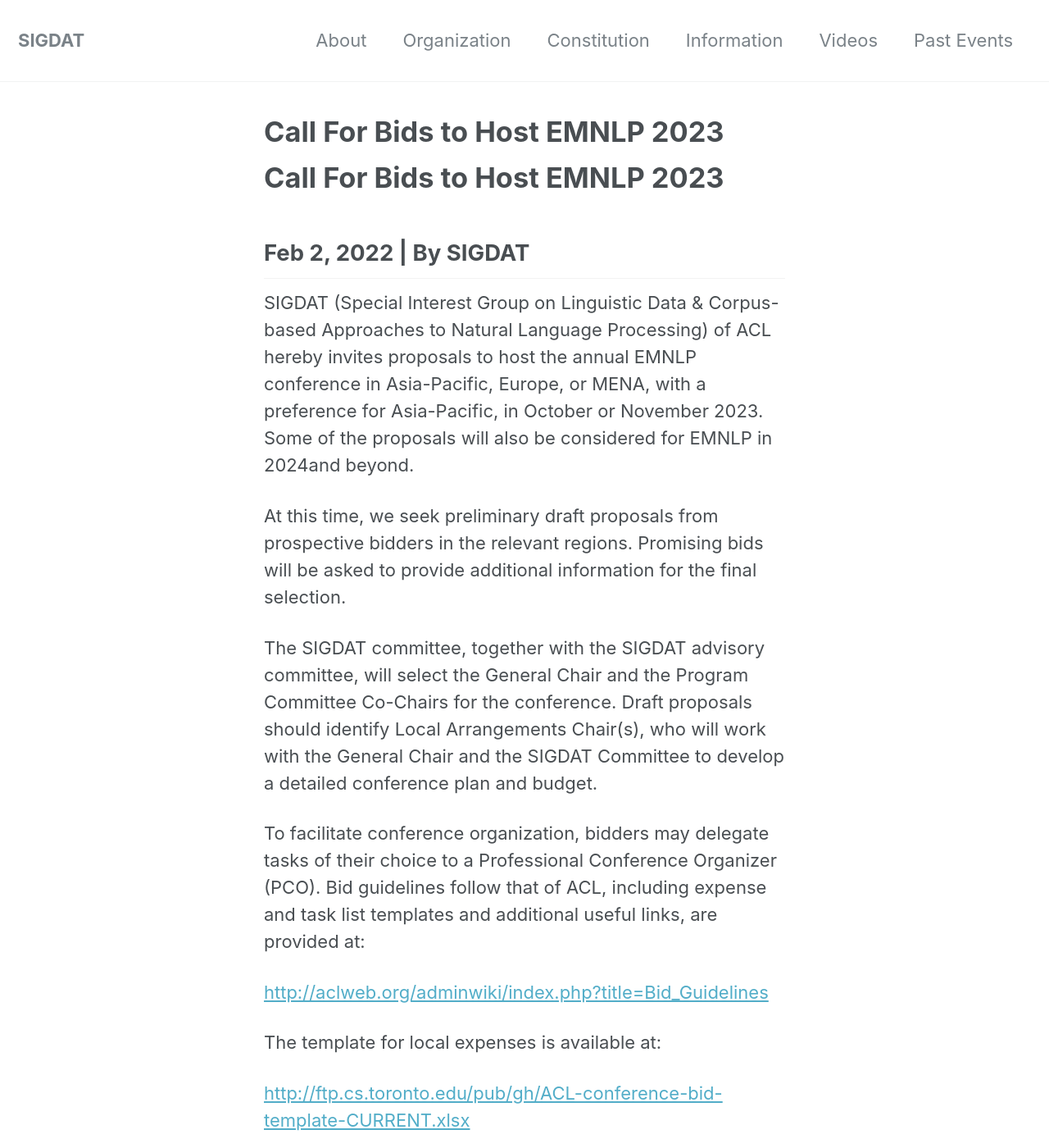
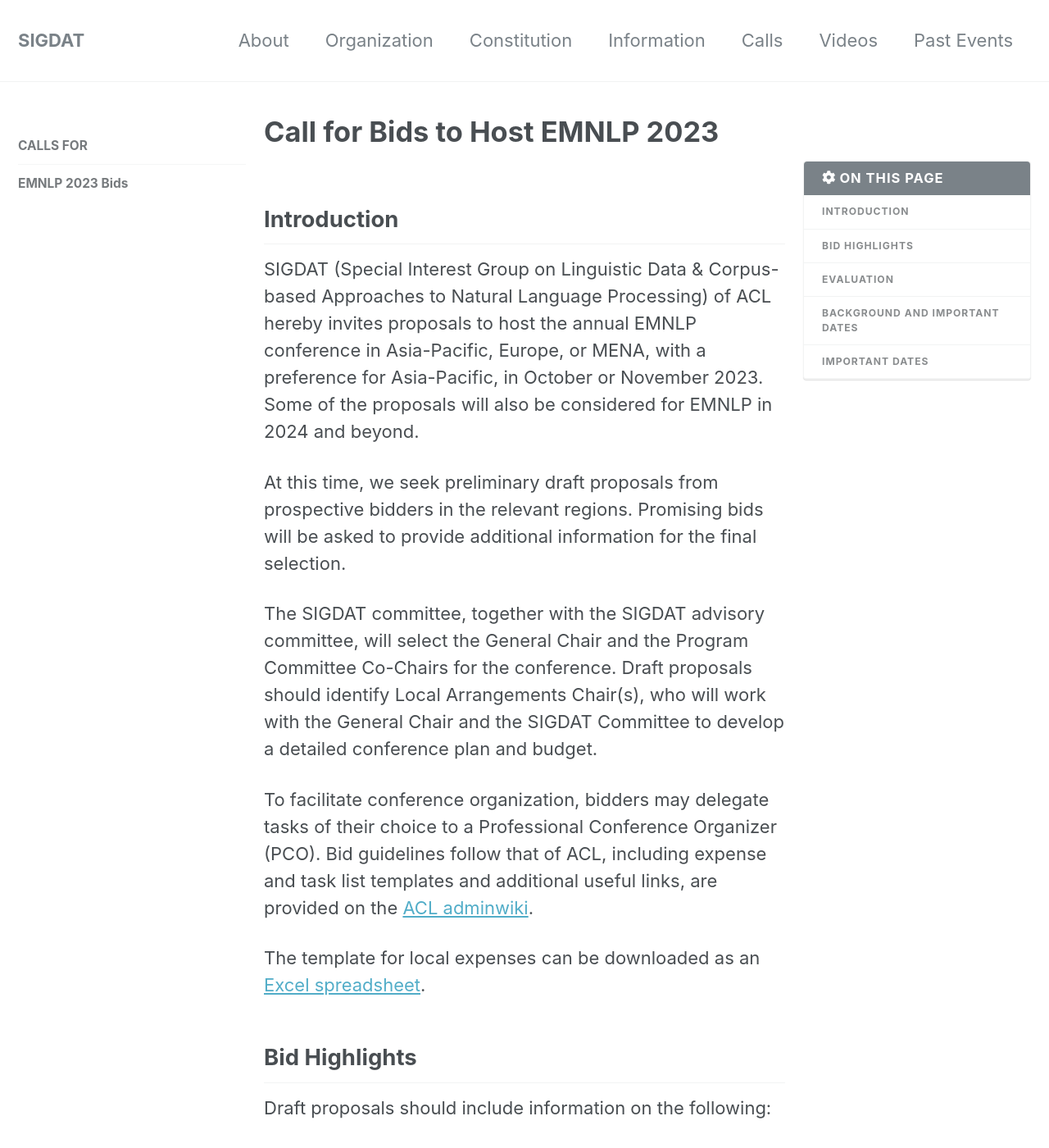
Before and after one commit to sigdat-org/sigdat, a Jekyll site: the page built from _pages/calls/2023.md, in a window 1280 px wide and 1400 px high. Shown: the whole window at 82% size. Built offline with Jekyll 4.4.1, drawn with Linux system fonts in a browser that asks for light colours; nearby versions of some CDN libraries; our own code applies the rules of GitHub Pages for plain Markdown files; some of the changed text lies outside the part shown.

Commit message:
Add new Calls section to navbar.
- Move CFB 2023 to that section.

- Also add TOC and sidebar to that page.

```diff
--- a/_pages/CFB-2023.md
+++ b/_pages/calls/2023.md
@@ -1,20 +1,26 @@
-# Call For Bids to Host EMNLP 2023
+---
+title: "Call for Bids to Host EMNLP 2023"
+layout: single
+permalink: /calls/bids2023
+sidebar:
+    nav: "calls"
+toc: true
+toc_sticky: true
+toc_icon: "cog"
+---
 
-## Feb 2, 2022 | By SIGDAT
+## Introduction
 
-SIGDAT (Special Interest Group on Linguistic Data & Corpus-based Approaches to Natural Language Processing) of ACL hereby invites proposals to host the annual EMNLP conference in Asia-Pacific, Europe, or MENA, with a preference for Asia-Pacific, in October or November 2023. Some of the proposals will also be considered for EMNLP in 2024and beyond.
+SIGDAT (Special Interest Group on Linguistic Data & Corpus-based Approaches to Natural Language Processing) of ACL hereby invites proposals to host the annual EMNLP conference in Asia-Pacific, Europe, or MENA, with a preference for Asia-Pacific, in October or November 2023. Some of the proposals will also be considered for EMNLP in 2024 and beyond.
 
 At this time, we seek preliminary draft proposals from prospective bidders in the relevant regions. Promising bids will be asked to provide additional information for the final selection.
 
 The SIGDAT committee, together with the SIGDAT advisory committee, will select the General Chair and the Program Committee Co-Chairs for the conference. Draft proposals should identify Local Arrangements Chair(s), who will work with the General Chair and the SIGDAT Committee to develop a detailed conference plan and budget.
 
-To facilitate conference organization, bidders may delegate tasks of their choice to a Professional Conference Organizer (PCO). Bid guidelines follow that of ACL, including expense and task list templates and additional useful links, are provided at:
+To facilitate conference organization, bidders may delegate tasks of their choice to a Professional Conference Organizer (PCO). Bid guidelines follow that of ACL, including expense and task list templates and additional useful links, are provided on the [ACL adminwiki](http://aclweb.org/adminwiki/index.php?title=Bid_Guidelines).
 
-[http://aclweb.org/adminwiki/index.php?title=Bid_Guidelines](https://www.google.com/url?q=http://aclweb.org/adminwiki/index.php?title%3DBid_Guidelines&sa=D&source=editors&ust=1646814510619325&usg=AOvVaw0fCdDLDybMyJPYzUVVSF84)
-
-The template for local expenses is available at:
-
-[http://ftp.cs.toronto.edu/pub/gh/ACL-conference-bid-template-CURRENT.xlsx](https://www.google.com/url?q=http://ftp.cs.toronto.edu/pub/gh/ACL-conference-bid-template-CURRENT.xlsx&sa=D&source=editors&ust=1646814510620409&usg=AOvVaw39kRrIrGvO3CC0kJEs5DyP)
+The template for local expenses can be downloaded as an [Excel
+spreadsheet](http://ftp.cs.toronto.edu/pub/gh/ACL-conference-bid-template-CURRENT.xlsx).
 
 ## Bid Highlights
 
@@ -95,7 +101,7 @@ team
 * Accessibility and attractiveness of the proposed site
 * Suitability of proposed dates
 * Adequacy of conference and exhibit facilities for the anticipated
-number of registrants}
+number of registrants
 * Adequacy of accommodation and food services across a range of price
 categories and proximity to the conference facilities
 * Adequacy of expense projections
```
Also changed, not shown: other parts of _pages/calls/2023.md (+3 -5 lines), _data/navigation.yml (+8 -35 lines), _pages/home.md (+2 -2 lines).
